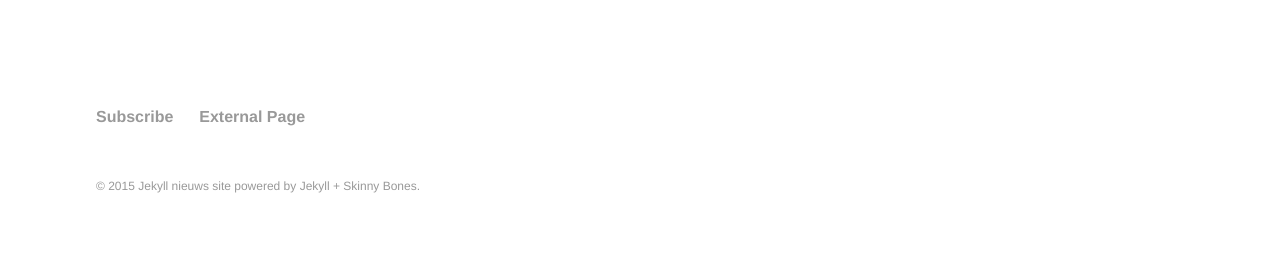
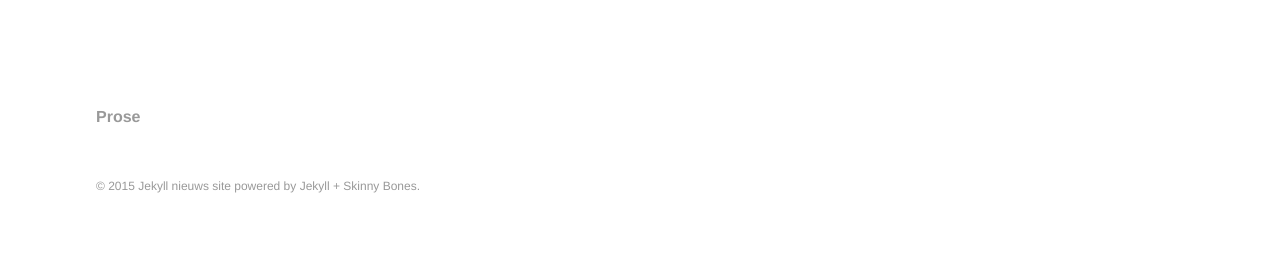
Before and after one commit to grandconjuration/YellowHumanSoftwareDocs, a Jekyll site: the page built from index.md, in a window 1280 px wide. Shown: the part 939-1208 px from the top of the page. Built offline with Jekyll 4.4.1, drawn with Linux system fonts in a browser that asks for light colours.

Commit message:
Update footer.yml

```diff
--- a/_data/footer.yml
+++ b/_data/footer.yml
@@ -1,7 +1,4 @@
 # Footer navigation links
 
-- title: Subscribe
-  url: /subscribe/
-
-- title: External Page
-  url: http://mademistakes.com
+- title: Prose
+  url: http://static.simonwhiteley.nl/prose/index.html
```
